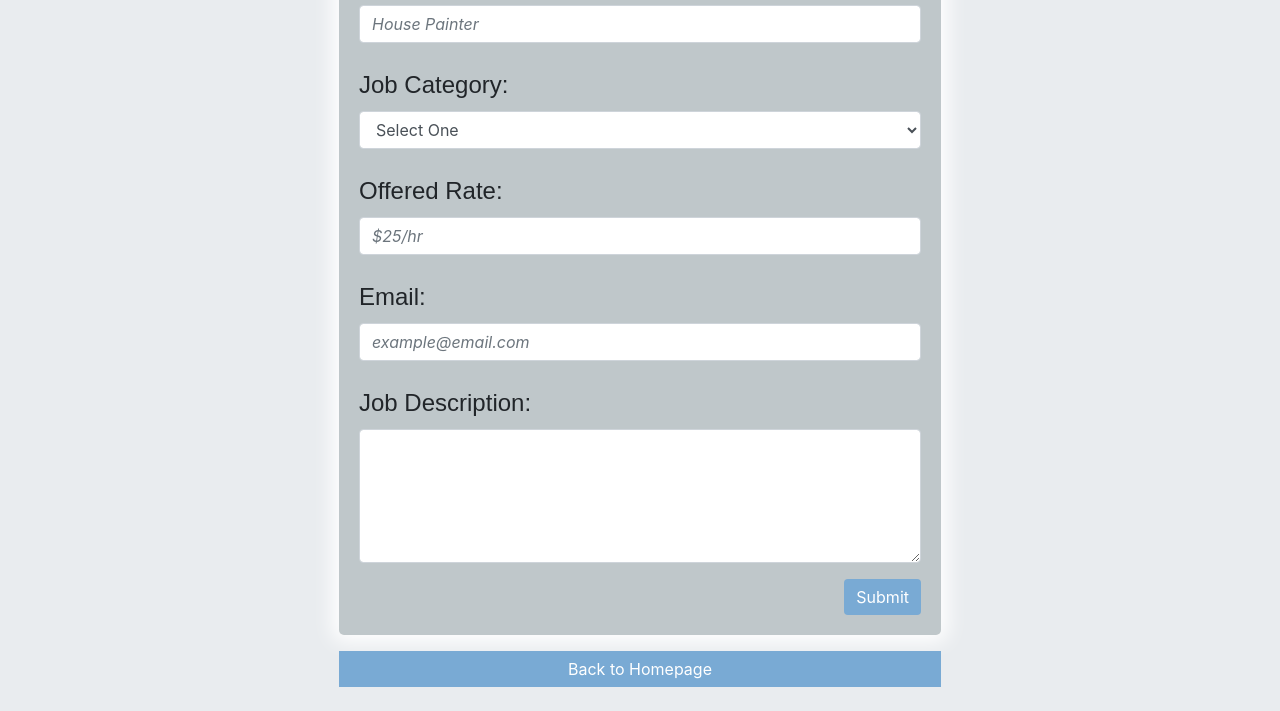
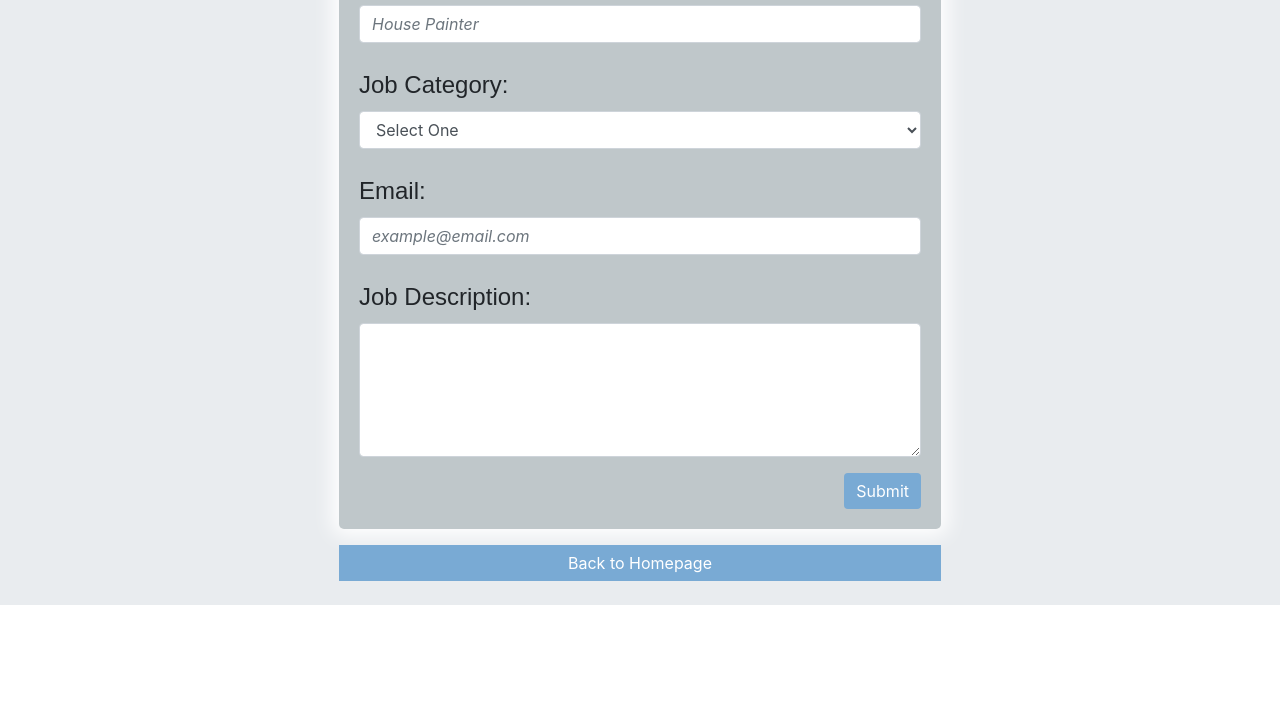
Before and after one commit to timhayes00/CLT-free, a plain HTML site: page public/work-cms.html in a window 1280 px wide. Shown: the part 225-936 px from the top of the page. After the commit the page ends 830 px from the top, so only its background shows below. Drawn offline with nearby package versions, Linux system fonts and the light colour scheme; a web font is replaced by a local one.

Commit message:
removed 'offered rate' from work cms page

```diff
--- a/public/js/work-cms.js
+++ b/public/js/work-cms.js
@@ -22,6 +22,7 @@ $(document).ready(function() {
         job_name: jobName,
         job_description: jobDescription,
         job_category: jobCategory,
+        budget: jobBudget,
         email: jobEmail
       };
 
--- a/public/work-cms.html
+++ b/public/work-cms.html
@@ -43,11 +43,6 @@
 
                         <br>
 
-                        <label for="budget">Offered Rate:</label>
-                        <input placeholder="$25/hr" type="text" class="form-control" id="budget">
-
-                        <br>
-
 						<label for="email">Email:</label>
                         <input placeholder="example@email.com" type="text" class="form-control" id="email">
 
```
